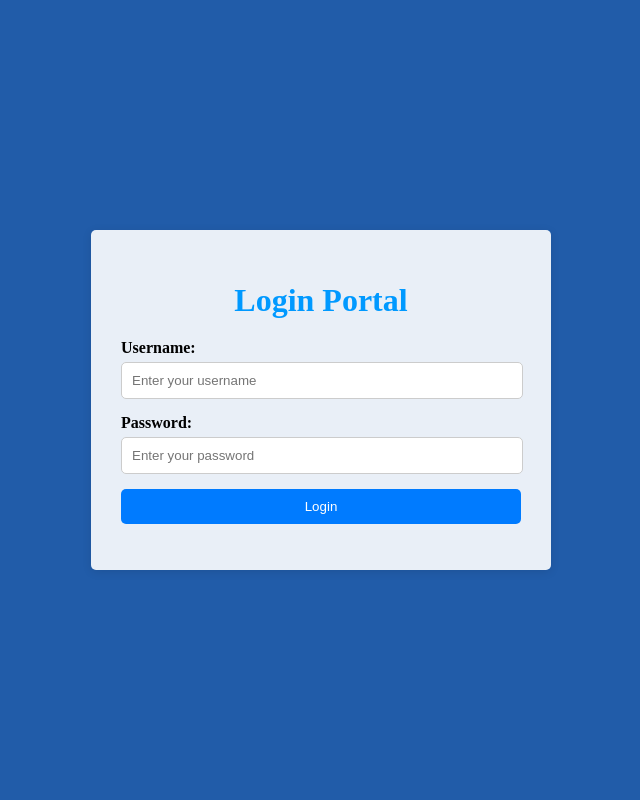
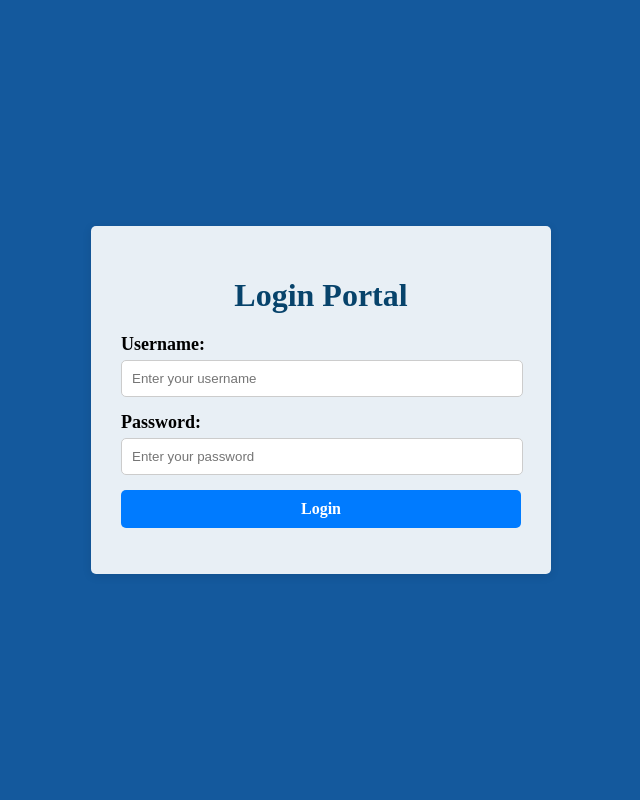
Before and after one commit to Divyasuresh7/Application_AWS_S3, a Flask app: page / in a window 1280 px wide. Shown: the whole page, without its empty margins (319-959 px from the left). Run offline with Flask 3, Linux system fonts and the light colour scheme.

Commit message:
minor change in ui

```diff
--- a/app.py
+++ b/app.py
@@ -1,34 +1,23 @@
 from flask import Flask, request, jsonify, render_template
-import ldap3
+from ldap3 import Server, Connection, ALL
 
 app = Flask(__name__)
 
-# Replace these values with your Active Directory server and domain details
-# AD_SERVER = 'ldap://your_ad_server_address'
-# AD_SERVER = 'ldap://OTMUMACKADC.orient.com'
-AD_SERVER = 'ldap://OTMUMBDCPRD.orient.com/'
-BASE_DN = 'OU=Users,DC=orient,DC=com'
+AD_SERVER = 'OTMUMBDCPRD.orient.com'
+AD_PORT = 389  # The default LDAP port for AD is 389
+AD_BASE_DN = 'DC=orient,DC=com'
 
 def validate_credentials(username, password):
     try:
-        conn = ldap3.Connection(
-            AD_SERVER, user=f'{username}', password=password, auto_bind=True
-        )
-        conn.search(
-            search_base=BASE_DN,
-            search_filter=f'(sAMAccountName={username})',
-            attributes=['cn'],
-        )
+        # Creating a connection to the Active Directory server
+        server = Server(AD_SERVER, port=AD_PORT, get_info=ALL)
+        conn = Connection(server, user=f"{username}@orient.com", password=password)
 
-        if conn.entries:
-            # Authentication successful
+        # Binding to the server to check the credentials
+        if conn.bind():
             return True
         else:
-            # Authentication failed
             return False
-    except ldap3.core.exceptions.LDAPBindError:
-        # Connection error or invalid credentials
-        return False
     except Exception as e:
         print(f"An error occurred: {e}")
         return False
@@ -37,7 +26,7 @@ def validate_credentials(username, password):
 def index():
     return render_template('login.html')
 
-@app.route('/login', methods=['GET','POST'])
+@app.route('/login', methods=['POST'])
 def login():
     username = request.json.get('username')
     password = request.json.get('password')
@@ -46,11 +35,11 @@ def login():
         if validate_credentials(username, password):
             return jsonify({'success': True})
         else:
-            return jsonify({'success': False})
+            return jsonify({'success': False, 'message': 'Invalid credentials'})
 
-    return jsonify({'success': False})
+    return jsonify({'success': False, 'message': 'Username and password are required'})
 
-@app.route('/dashboard', methods=['GET','POST'])
+@app.route('/dashboard')
 def dashboard():
     return render_template('dashboard.html')
 
--- a/templates/login.html
+++ b/templates/login.html
@@ -7,7 +7,7 @@
     <style>
         body {
             font-family: 'Times New Roman', Times, serif;
-            background-color: rgb(33, 92, 169);
+            background-color: rgb(20, 89, 157);
             background-size: cover;
             background-position: center;
             background-repeat: no-repeat;
@@ -31,7 +31,7 @@
         .login-container h1 {
             text-align: center;
             margin-bottom: 20px;
-            color: #0099ff;
+            color: #07436b;
         }
 
         .form-group {
@@ -41,6 +41,7 @@
         .form-group label {
             display: block;
             font-weight: bold;
+            font-size: large;
             margin-bottom: 5px;
         }
 
@@ -62,6 +63,9 @@
             padding: 10px;
             background-color: #007BFF;
             color: #fff;
+            font-weight: bold;
+            font-size: medium;
+            font-family: 'Times New Roman', Times, serif;
             border: none;
             border-radius: 5px;
             cursor: pointer;
```
